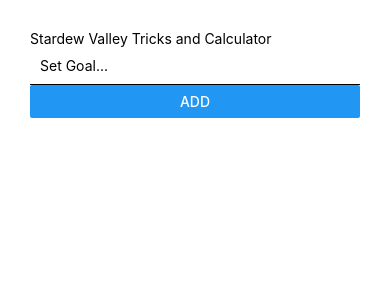
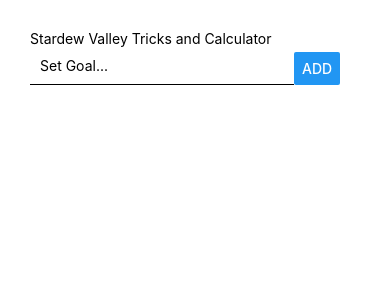
Before and after one commit to Filip9322/Stardew-valley-tricks, a React Native app: screen / in a window 390 px wide. Shown: the top 300 px of the page. Built offline with nearby package versions, Linux system fonts and the light colour scheme.

Commit message:
Example with StyleSheet component

```diff
--- a/App.js
+++ b/App.js
@@ -3,15 +3,21 @@ import { StyleSheet, Text, View, Button, TextInput } from 'react-native';
 
 export default function App() {
   return (
-    <View style={{padding: 30}}>
+    <View style={ styles.screen }>
       <Text>Stardew Valley Tricks and Calculator</Text>
-      <View>
-        <TextInput placeholder="Set Goal..." style={{borderBottomWidth: 1, borderBottomColor: 'black', padding: 10}}/>
-        <Button title="ADD"/>
-      </View>
-      <View>
-
+      <View style={ styles.contRow }>
+        <TextInput style={ styles.txtInput } placeholder="Set Goal..."/>
+        <Button style={ styles.bt } title="ADD"/>
       </View>
     </View>
   );
 }
+
+const styles  = StyleSheet.create({
+  contRow : { flexDirection: 'row' , alignItems: 'flex-end'},
+  screen: { padding: 30 },
+  txtInput: { borderBottomWidth: 1, borderBottomColor: 'black',
+              padding: 10, width: '80%'
+            },
+  bt : { padding:'10 0' }
+});
```
Also changed, not shown: 1 other file (tests, documents, lock files or other folders).
